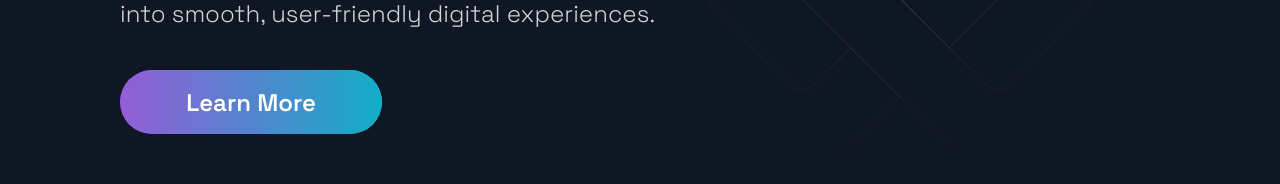
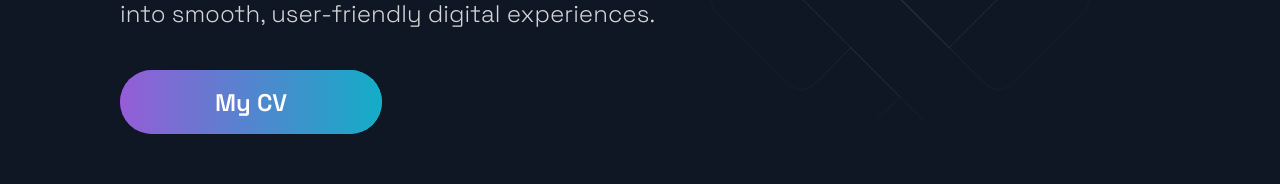
Before and after one commit to MrsMlynchik/Portfolio, a Next.js app: page / in a window 1280 px wide. Shown: the part 472-656 px from the top of the page. Built offline with nearby package versions, Linux system fonts and the light colour scheme.

Commit message:
Update Hero.js

```diff
--- a/src/components/Hero/Hero.js
+++ b/src/components/Hero/Hero.js
@@ -16,7 +16,7 @@ const Hero = (props) => (
       <p> Hi, I'm Tanya — a Frontend Developer with a passion for building interactive, responsive web apps using React, Firebase, and Tailwind CSS. I love turning complex ideas into smooth, user-friendly digital experiences.
  </p>
       </SectionText>
-      <Button onClick={() => window.location = 'https://docs.google.com/document/d/1INpfS1gH6axuZo2qEt6Z43MhRf2t-N2QgxqCqILrfFM/edit?usp=sharing'}>Learn More</Button>
+      <Button onClick={() => window.location = 'https://docs.google.com/document/d/1INpfS1gH6axuZo2qEt6Z43MhRf2t-N2QgxqCqILrfFM/edit?usp=sharing'}>My CV</Button>
     </LeftSection>
   </Section>
   </>
```
